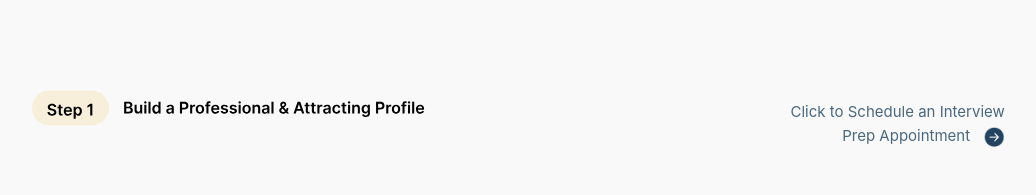
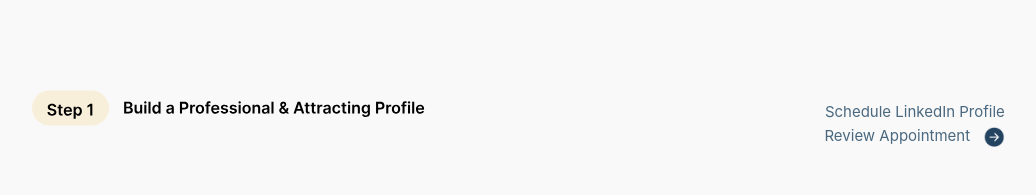
Before and after one commit to jiang718/GoalTritons, a Vue app in the folder vue/: page /fakeNetworking in a window 1280 px wide. Shown: the part 2205-2400 px from the top of the page, without its empty margins (224-1260 px from the left). Built offline with nearby package versions, Linux system fonts and the light colour scheme.

Commit message:
add links

```diff
--- a/vue/src/views/FakeNetworking.vue
+++ b/vue/src/views/FakeNetworking.vue
@@ -80,7 +80,7 @@
 
         <div style="text-align: right; margin-top: 82px; margin-bottom: 50px">
           <a href="//ucsd.joinhandshake.com/stu/appointments/new" target="_blank" style="text-decoration: none; color: #1E4460">
-            <p class ="link" style="display: inline; opacity: 80%">Click to Schedule an Interview Prep Appointment</p>
+            <p class ="link" style="display: inline; opacity: 80%">Schedule LinkedIn Profile Review Appointment</p>
             &nbsp;
             <img src="/arrow.png" width=22px style="vertical-align: middle">
           </a>
@@ -121,8 +121,8 @@
 
 
       <div style="text-align: right; margin-top: 82px; margin-bottom: 50px">
-        <a href="//ucsd.joinhandshake.com/stu/appointments/new" target="_blank" style="text-decoration: none; color: #1E4460">
-          <p class ="link" style="display: inline; opacity: 80%">Click to Schedule an Interview Prep Appointment</p>
+        <a href="https://www.linkedin.com/groups/42184/" target="_blank" style="text-decoration: none; color: #1E4460">
+          <p class ="link" style="display: inline; opacity: 80%">Join LinkedIn UCSD Alumni Community</p>
           &nbsp;
           <img src="/arrow.png" width=22px style="vertical-align: middle">
         </a>
@@ -192,7 +192,7 @@
 
 
         <div style="text-align: right; margin-top: 82px; margin-bottom: 50px">
-          <a href="//ucsd.joinhandshake.com/stu/appointments/new" target="_blank" style="text-decoration: none; color: #1E4460">
+          <a href="https://www.youtube.com/watch?v=5hbQZhav7Q4" target="_blank" style="text-decoration: none; color: #1E4460">
             <p class ="link" style="display: inline; opacity: 80%">See Tritons Connect Video Tour</p>
             &nbsp;
             <img src="/arrow.png" width=22px style="vertical-align: middle">
@@ -442,7 +442,7 @@
         </div>
 
         <div style="text-align: right; margin-top: 15px; margin-bottom: 50px">
-          <a href="//ucsd.joinhandshake.com/stu/appointments/new" target="_blank" style="text-decoration: none; color: #1E4460">
+          <a href="https://studentorg.ucsd.edu/" target="_blank" style="text-decoration: none; color: #1E4460">
             <p class ="link" style="display: inline; opacity: 80%">See Full List of Student Orgs</p>
             &nbsp;
             <img src="/arrow.png" width=22px style="vertical-align: middle">
@@ -489,7 +489,7 @@
         </div>
 
         <div style="text-align: right; margin-top: 15px; margin-bottom: 50px">
-          <a href="//ucsd.joinhandshake.com/stu/appointments/new" target="_blank" style="text-decoration: none; color: #1E4460">
+          <a href="https://vcsa.ucsd.edu/_files/Mentorship-Programs-Guide-20211014.pdf" target="_blank" style="text-decoration: none; color: #1E4460">
             <p class ="link" style="display: inline; opacity: 80%">See All Mentorship Programs at UCSD</p>
             &nbsp;
             <img src="/arrow.png" width=22px style="vertical-align: middle">
```
